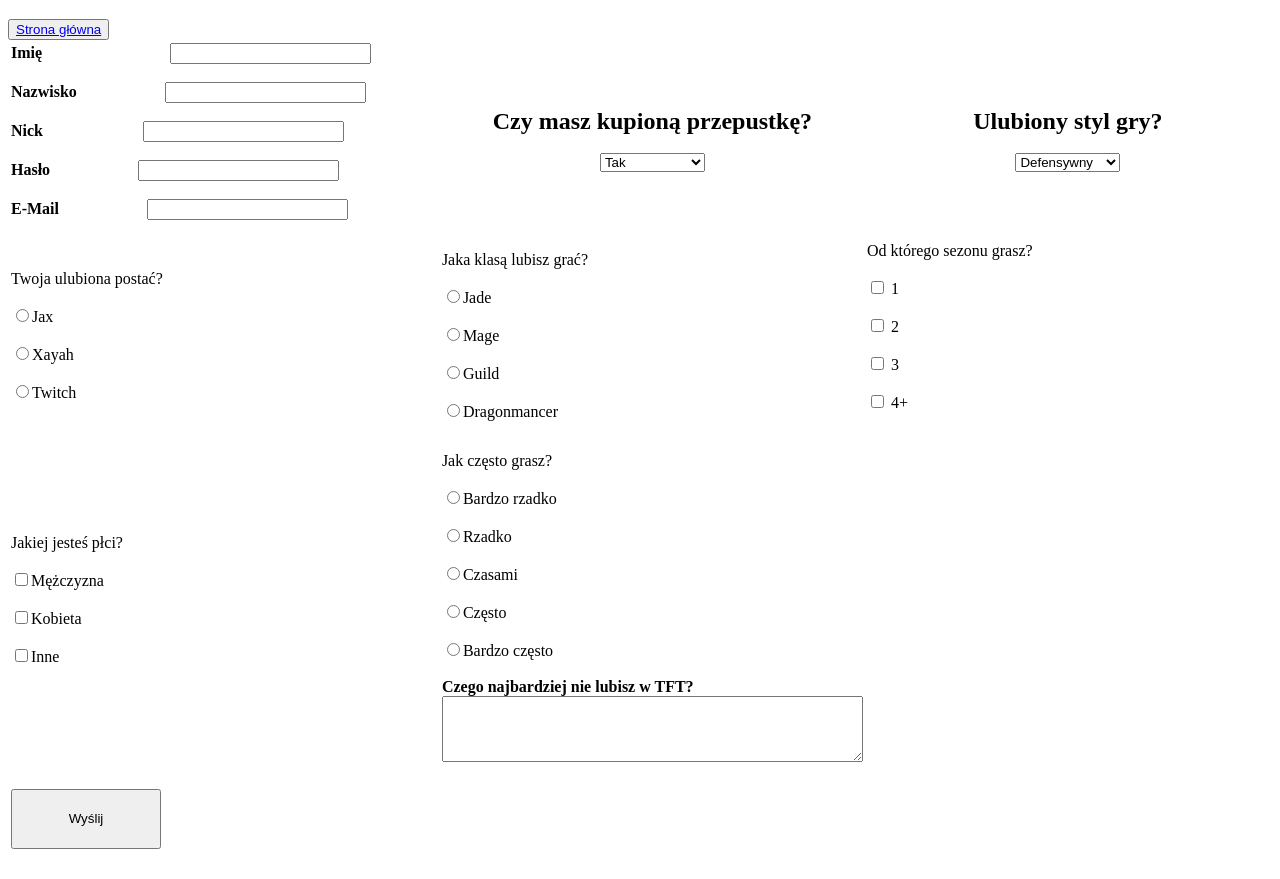
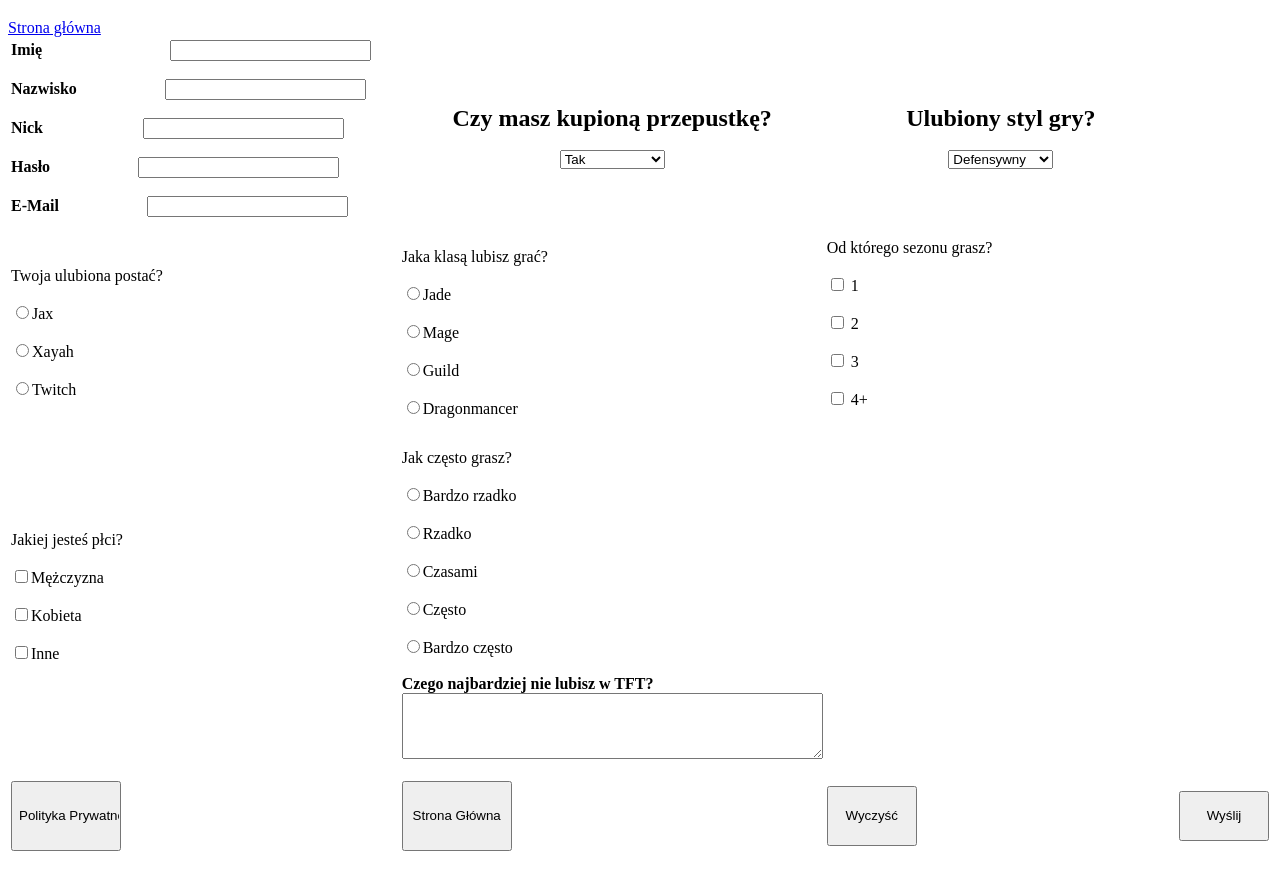
Before and after one commit to mikolaj9898/niemozebycspacji, a plain HTML site: page formularz_krajewski.html in a window 1280 px wide. Shown: the part 61-940 px from the top of the page. Drawn offline with Linux system fonts and the light colour scheme.

Commit message:
Update formularz_krajewski.html

```diff
--- a/formularz_krajewski.html
+++ b/formularz_krajewski.html
@@ -113,8 +113,10 @@ Zadanie Formularz
 <b> Czego najbardziej nie lubisz w TFT?</b> <textarea cols="50" rows="4"></textarea> </TD>
 
 <TR height="100">
- <TD><button onclick="alert('wypełnij ankietę')" style="height:60px;width:150px">Wyślij</button></TD>
- <button>
+  <td><input type="button" value="Polityka Prywatności" style="height: 70px; width:110px"></td>
+        <td><input type="button" value="Strona Główna" style="height: 70px; width:110px"></td>
+        <td><input type="button" value="Wyczyść" style="height: 60px; width:90px"></td>
+  <td><input type="button" value="Wyślij" style="height: 50px; width:90px"></td>
 <a href="index.html">Strona główna</a>
 </button>
  </TR>
```
